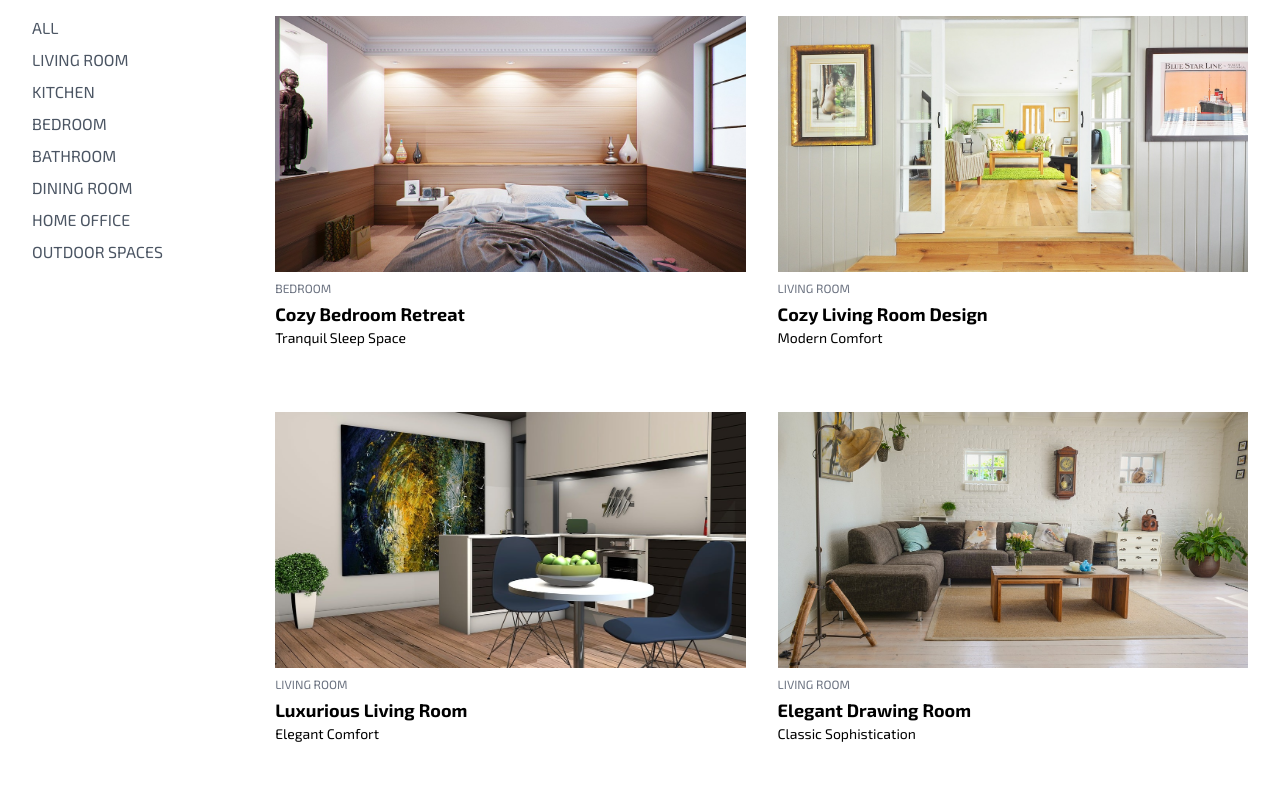
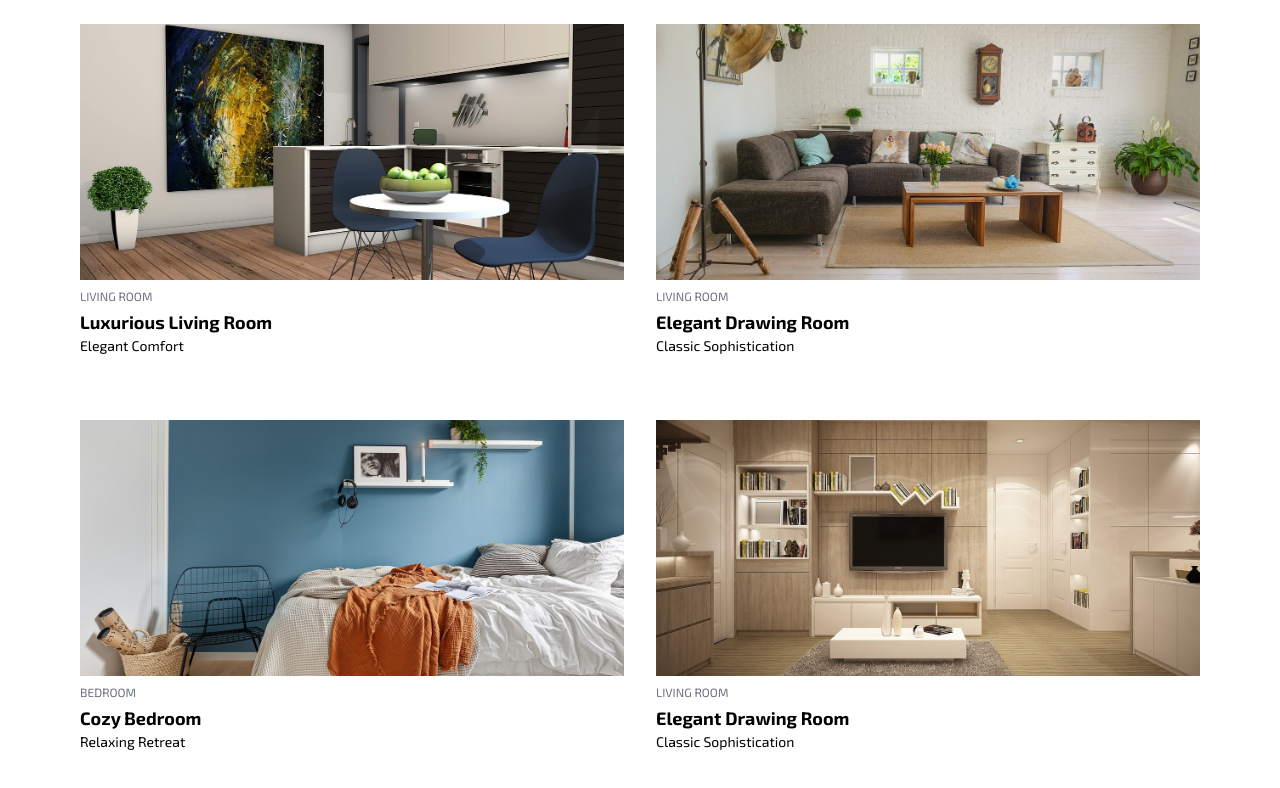
Before and after one commit to ExplorerAadi/motion-la-la-land, a Next.js app: page /scroll-effect in a window 1280 px wide. Shown: the top 788 px of the page. Built offline with nearby package versions, Linux system fonts and the light colour scheme.

Commit message:
🪄 Step-1: Smooth Scroll

```diff
--- a/app/scroll-effect/page.tsx
+++ b/app/scroll-effect/page.tsx
@@ -1,82 +1,51 @@
 "use client";
 
-import {
-  useScroll,
-  motion,
-  useTransform,
-  useSpring,
-  useVelocity,
-  useMotionValue,
-} from "framer-motion";
-import { useEffect, useRef } from "react";
+import { motion, useTransform, useSpring, useScroll } from "framer-motion";
+import { useEffect, useRef, useState } from "react";
 
 export default function ScrollEffectPage() {
   const containerRef = useRef<HTMLDivElement>(null);
-  const scrollY = useMotionValue(0);
-  const scrollProgress = useMotionValue(0);
+  const [contentHeight, setContentHeight] = useState(0);
+  const [windowHeight, setWindowHeight] = useState(0);
 
   useEffect(() => {
-    const handleScroll = () => {
+    const handleResize = () => {
       if (containerRef.current) {
-        const { scrollTop, scrollHeight, clientHeight } = containerRef.current;
-        scrollY.set(scrollTop);
-        scrollProgress.set(scrollTop / (scrollHeight - clientHeight));
+        setContentHeight(containerRef.current.scrollHeight);
       }
+      setWindowHeight(window.innerHeight);
     };
 
-    const container = containerRef.current;
-    if (container) {
-      container.addEventListener("scroll", handleScroll);
-    }
+    handleResize();
+
+    window.addEventListener("resize", handleResize);
 
     return () => {
-      if (container) {
-        container.removeEventListener("scroll", handleScroll);
-      }
+      window.removeEventListener("resize", handleResize);
     };
-  }, [scrollY, scrollProgress]);
+  }, []);
 
-  const smoothProgress = useSpring(scrollProgress, {
-    damping: 15,
-    stiffness: 100,
+  const { scrollYProgress } = useScroll();
+
+  const smoothProgress = useSpring(scrollYProgress, {
+    damping: scrollYProgress.getVelocity() > 0.2 ? 25 : 40,
+    stiffness: scrollYProgress.getVelocity() > 0.2 ? 200 : 100,
   });
 
-  const scale = useTransform(smoothProgress, [0, 0.5, 1], [1, 0.95, 1]);
-  const rotateX = useTransform(smoothProgress, [0, 0.5, 1], [0, 5, 0]);
-  const opacity = useTransform(smoothProgress, [0, 0.5, 1], [1, 0.8, 1]);
+  const translateY = useTransform(
+    smoothProgress,
+    (value) => value * -(contentHeight - windowHeight)
+  );
 
   return (
-    <div
-      ref={containerRef}
-      className="h-screen overflow-y-scroll"
-      style={{ perspective: "1000px" }}
+    <div className="w-full" ref={containerRef}>
+      <motion.div
+        className="flex h-full mx-auto p-4 max-w-6xl"
+        style={{ y: contentHeight ? translateY : 0 }}
       >
-      <motion.div
-        className="relative"
-        style={{
-          scale,
-          rotateX,
-          opacity,
-          transformOrigin: "center center",
-        }}
-      >
-        <div className="flex px-8 py-4">
-          <div className="w-1/5">
-            <ul>
-              {categories.map((category) => (
-                <li
-                  key={category}
-                  className="mb-2 text-gray-600 hover:text-black cursor-pointer"
-                >
-                  {category}
-                </li>
-              ))}
-            </ul>
-          </div>
-
-          <div className="w-4/5 grid grid-cols-2 gap-8">
+        <div className="w-full grid grid-cols-2 gap-8">
           {projects.map((project, index) => (
-              <div key={index} className="mb-8">
+            <motion.div key={index} className="mb-8">
               <img
                 src={project.image}
                 alt={project.title}
@@ -89,25 +58,13 @@ export default function ScrollEffectPage() {
               {project.subtitle && (
                 <p className="text-sm">{project.subtitle}</p>
               )}
-              </div>
+            </motion.div>
           ))}
-          </div>
         </div>
       </motion.div>
     </div>
   );
 }
-
-const categories = [
-  "ALL",
-  "LIVING ROOM",
-  "KITCHEN",
-  "BEDROOM",
-  "BATHROOM",
-  "DINING ROOM",
-  "HOME OFFICE",
-  "OUTDOOR SPACES",
-];
 
 interface Project {
   image: string;
```
Lines whose indentation alone changed are shown as unchanged.
